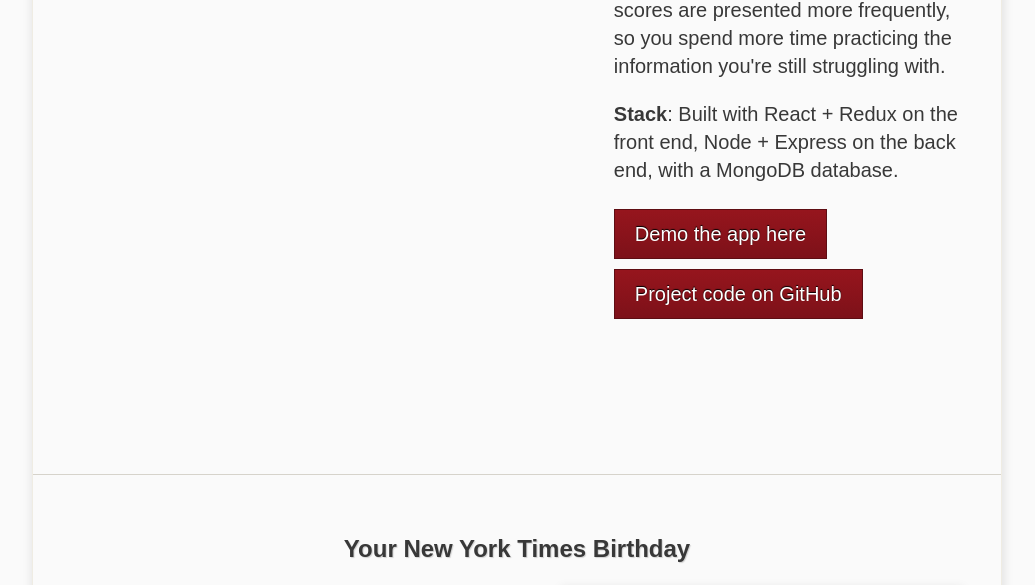
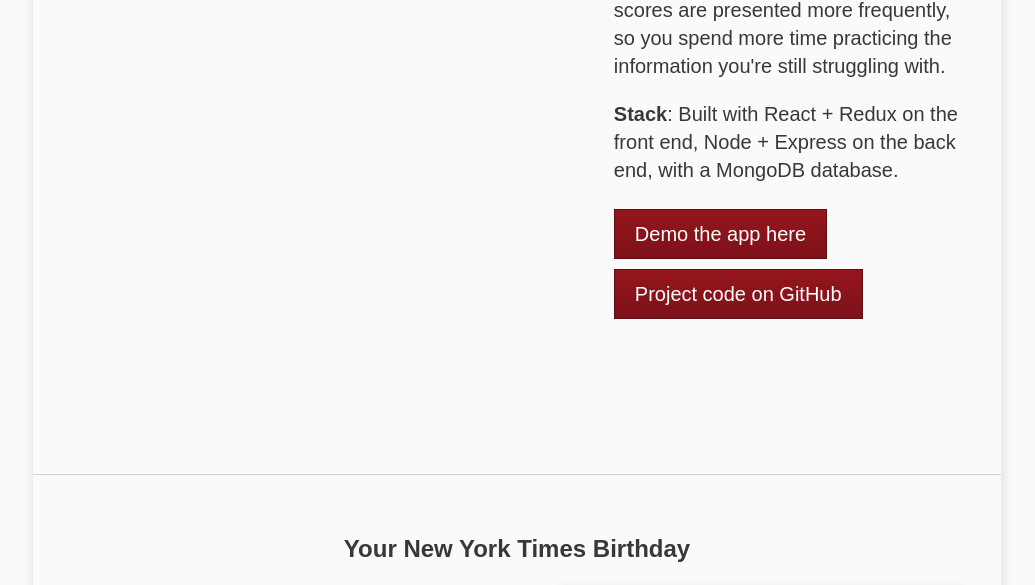
Before and after one commit to TCHayes/portfolio, a PHP site: page / in a window 1280 px wide. Shown: the part 2308-2893 px from the top of the page, without its empty margins (123-1158 px from the left). Run offline with PHP 8.4, Linux system fonts and the light colour scheme; some web fonts are replaced.

Commit message:
remove text-shadow from btns and project titles

```diff
--- a/main.css
+++ b/main.css
@@ -56,7 +56,6 @@ a {
   display: inline-block;
   margin: 5px 0;
   padding: 10px 20px;
-  text-shadow: 0 -1px 1px black;
   border: 1px solid #5e0d13;
   color: white;
   background-image: linear-gradient(to bottom,#96151d,#7d1119);
@@ -203,7 +202,6 @@ header h2 {
   margin-top: 60px;
   text-align: center;
   font-size: 24px;
-  text-shadow: 1px 1px 1px #d1d1d1;
 }
 
 .project-subtitle {
```
